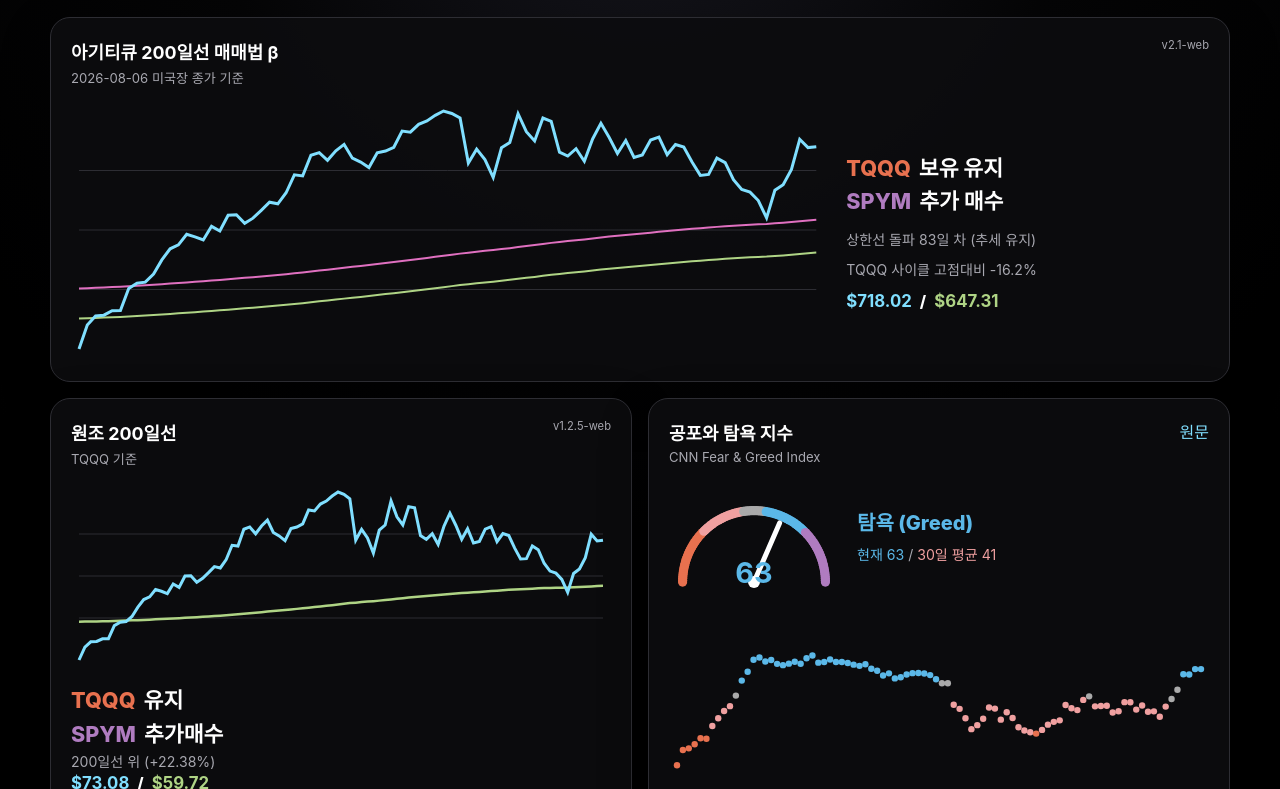
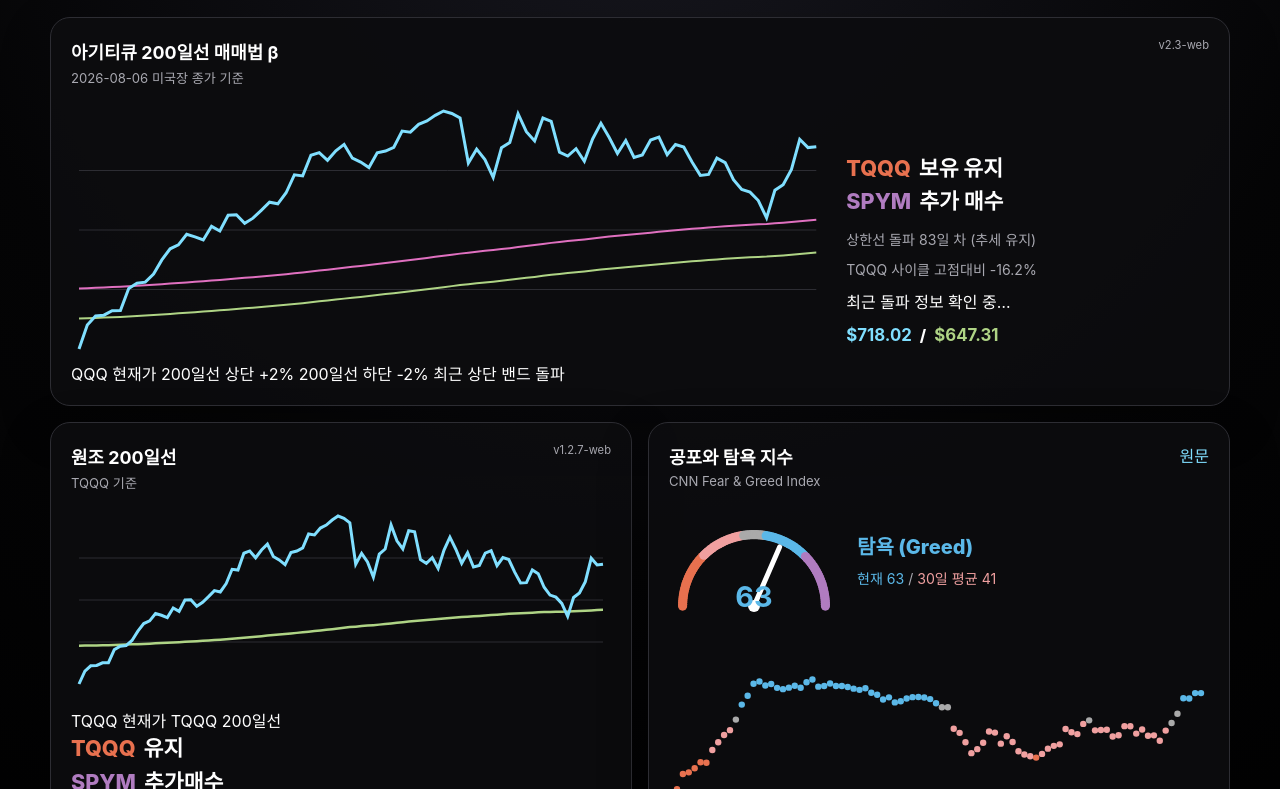
Before and after one commit to kmecolze093/stock-dashboard-TQQQ, a plain HTML site: page index.html in a window 1280 px wide. Shown: the part 163-952 px from the top of the page. Drawn offline with Linux system fonts and the light colour scheme.

Commit message:
Update index.html

```diff
--- a/index.html
+++ b/index.html
@@ -21,73 +21,60 @@
     <section class="grid">
       <article class="card card-wide" id="betaCard">
         <div class="card-head">
+          <div><h2>아기티큐 200일선 매매법 β</h2><p id="marketDate" class="muted">-</p></div>
+          <span class="version">v2.3-web</span>
+        </div>
+        <div class="split beta-layout">
           <div>
-            <h2>아기티큐 200일선 매매법 β</h2>
-            <p id="marketDate" class="muted">-</p>
+            <div class="chart-box"><canvas id="betaChart"></canvas></div>
+            <div class="legend" aria-label="베타 그래프 설명">
+              <span><i style="--legend:#80dfff"></i>QQQ 현재가</span>
+              <span><i style="--legend:#e070c0"></i>200일선 상단 +2%</span>
+              <span><i style="--legend:#afd485"></i>200일선 하단 -2%</span>
+              <span><i class="marker-dot"></i>최근 상단 밴드 돌파</span>
+            </div>
           </div>
-          <span class="version">v2.1-web</span>
-        </div>
-
-        <div class="split beta-layout">
-          <div class="chart-box"><canvas id="betaChart"></canvas></div>
           <div class="signal-panel">
+            <div id="profitAlert" class="profit-alert hidden"></div>
             <div id="betaActions" class="actions"></div>
             <p id="betaStatus" class="status">-</p>
             <p id="drawdown" class="metric">-</p>
-            <div class="price-row">
-              <span id="qqqPrice" class="price current">-</span>
-              <span class="slash">/</span>
-              <span id="qqqSma" class="price ma">-</span>
-            </div>
+            <div id="breakoutInfo" class="breakout-info">최근 돌파 정보 확인 중…</div>
+            <div class="price-row"><span id="qqqPrice" class="price current">-</span><span class="slash">/</span><span id="qqqSma" class="price ma">-</span></div>
           </div>
         </div>
       </article>
 
       <article class="card" id="oldCard">
-        <div class="card-head">
-          <div>
-            <h2>원조 200일선</h2>
-            <p class="muted">TQQQ 기준</p>
-          </div>
-          <span class="version">v1.2.5-web</span>
+        <div class="card-head"><div><h2>원조 200일선</h2><p class="muted">TQQQ 기준</p></div><span class="version">v1.2.7-web</span></div>
+        <div class="chart-box compact"><canvas id="oldChart"></canvas></div>
+        <div class="legend" aria-label="원조 그래프 설명">
+          <span><i style="--legend:#80dfff"></i>TQQQ 현재가</span>
+          <span><i style="--legend:#afd485"></i>TQQQ 200일선</span>
         </div>
-        <div class="chart-box compact"><canvas id="oldChart"></canvas></div>
-        <div id="oldActions" class="actions"></div>
-        <p id="oldStatus" class="status">-</p>
-        <div class="price-row">
-          <span id="tqqqPrice" class="price current">-</span>
-          <span class="slash">/</span>
-          <span id="tqqqSma" class="price ma">-</span>
-        </div>
+        <div id="oldActions" class="actions"></div><p id="oldStatus" class="status">-</p>
+        <div class="price-row"><span id="tqqqPrice" class="price current">-</span><span class="slash">/</span><span id="tqqqSma" class="price ma">-</span></div>
       </article>
 
       <article class="card" id="fgiCard">
-        <div class="card-head">
-          <div>
-            <h2>공포와 탐욕 지수</h2>
-            <p class="muted">CNN Fear &amp; Greed Index</p>
-          </div>
-          <a href="https://edition.cnn.com/markets/fear-and-greed" target="_blank" rel="noopener">원문</a>
-        </div>
-        <div class="fgi-summary">
-          <div class="gauge-wrap">
-            <canvas id="gauge"></canvas>
-            <strong id="fgiValue">-</strong>
-          </div>
-          <div>
-            <p id="fgiRating" class="fgi-rating">-</p>
-            <p class="metric"><span id="fgiNow">현재 -</span> / <span id="fgiAvg">30일 평균 -</span></p>
-          </div>
-        </div>
+        <div class="card-head"><div><h2>공포와 탐욕 지수</h2><p class="muted">CNN Fear &amp; Greed Index</p></div><a href="https://edition.cnn.com/markets/fear-and-greed" target="_blank" rel="noopener">원문</a></div>
+        <div class="fgi-summary"><div class="gauge-wrap"><canvas id="gauge"></canvas><strong id="fgiValue">-</strong></div><div><p id="fgiRating" class="fgi-rating">-</p><p class="metric"><span id="fgiNow">현재 -</span> / <span id="fgiAvg">30일 평균 -</span></p></div></div>
         <div class="chart-box compact"><canvas id="fgiChart"></canvas></div>
       </article>
+
+      <article class="card card-wide strategy-card">
+        <div class="card-head"><div><h2>📈 아기티큐200큐큐단(베타) 투자법 핵심 요약</h2><p class="muted">대시보드 계산 기준과 매매 원칙</p></div></div>
+        <div class="strategy-grid">
+          <section><h3>1. 🎯 기본 기준 <small>Core Standard</small></h3><p><b>기준 지표:</b> 나스닥 100 원본 지수(QQQ) 종가 및 200일 이동평균선</p><p><b>완충 밴드:</b> QQQ 200일선 기준 상단 +2%, 하단 -2%</p><p><b>활용 자산:</b> TQQQ(공격수), SPYM(방어/스위칭용), SGOV(현금 대기용)</p></section>
+          <section><h3>2. 🟢 매수 및 관망 기준 <small>Buy &amp; Hold</small></h3><p><b>상향 돌파:</b> QQQ가 상단 밴드(+2%)를 위로 돌파하면 TQQQ 매수</p><p><b>매수 방식:</b> SGOV 자금을 활용해 TQQQ를 3분할 매수</p><p><b>밴드 내 관망:</b> 상단과 하단 사이에서는 기존 포지션 유지</p></section>
+          <section><h3>3. 💰 익절 기준 <small>Profit Taking</small></h3><p><b>소익절:</b> 기준 TQQQ 가격 대비 +10%, +25%, +50% 도달 시 현재 잔고의 10% 매도</p><p><b>대익절:</b> +100%, +200%, +400%, +800%… 도달 시 현재 잔고의 50% 매도</p><p><b>익절금 스위칭:</b> 매도금은 SPYM으로 전환해 수익 잠금</p></section>
+          <section><h3>4. 🛡️ 하락 방어 및 매도 기준 <small>Defense &amp; Sell</small></h3><p><b>TS:</b> 상승 사이클 내 TQQQ 최고점 대비 -25% 하락 시 발동</p><p><b>TS 스위칭:</b> TQQQ 보유 수량의 절반을 SPYM으로 전환</p><p><b>하향 이탈:</b> QQQ가 하단 밴드(-2%) 이탈 시 TQQQ·SPYM 전량 매도 후 SGOV 대피</p></section>
+        </div>
+        <p class="strategy-note">※ 익절 기준가는 가장 최근 QQQ 상단 밴드 돌파일의 TQQQ 종가를 사용합니다. 실제 3분할 매수의 평단가와는 차이가 날 수 있습니다.</p>
+      </article>
     </section>
-
-    <footer>
-      <p>본 화면은 투자 판단 참고용이며 투자 권유가 아닙니다.</p>
-    </footer>
+    <footer><p>본 화면은 투자 판단 참고용이며 투자 권유가 아닙니다.</p></footer>
   </main>
-
   <script src="app.js" defer></script>
 </body>
 </html>
```
